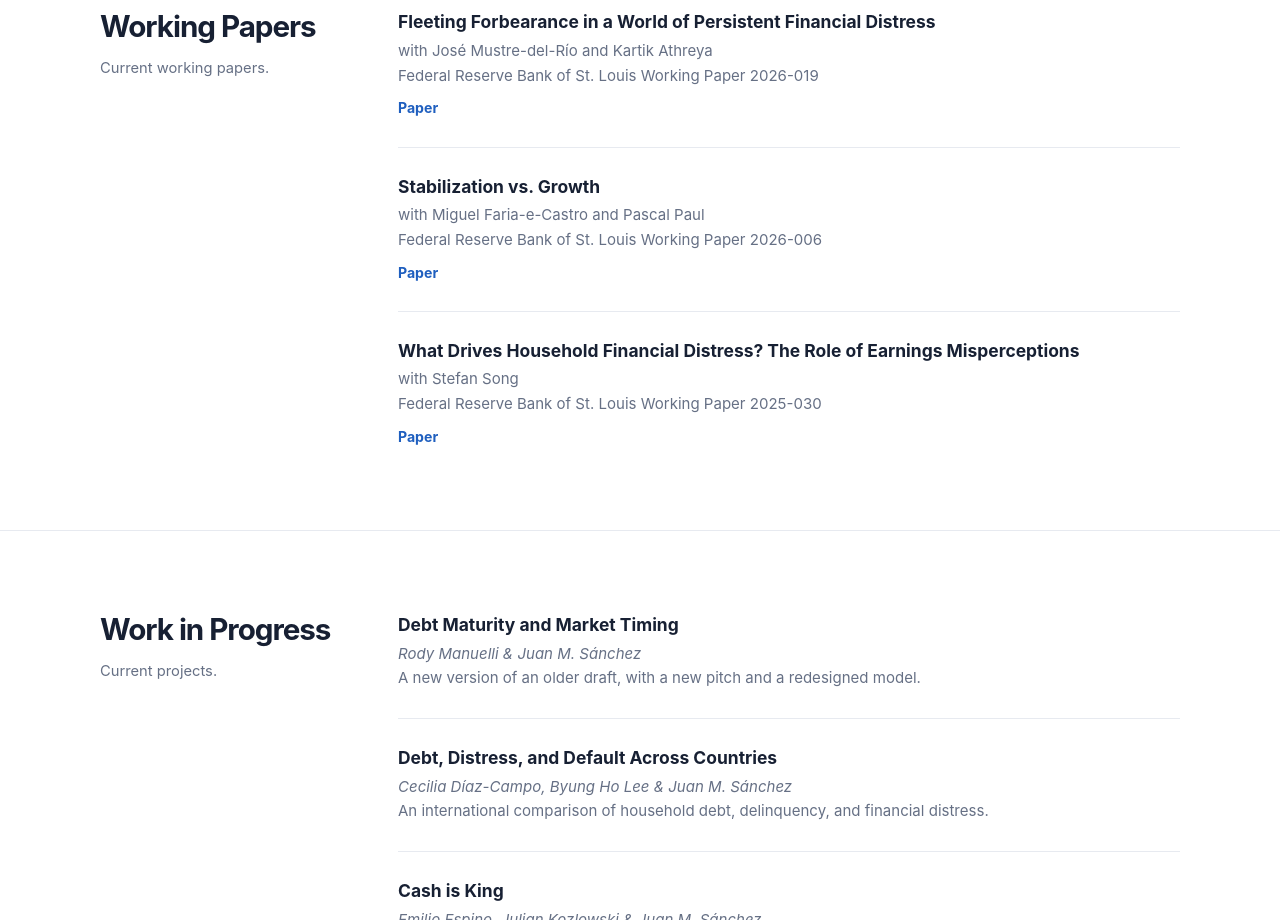
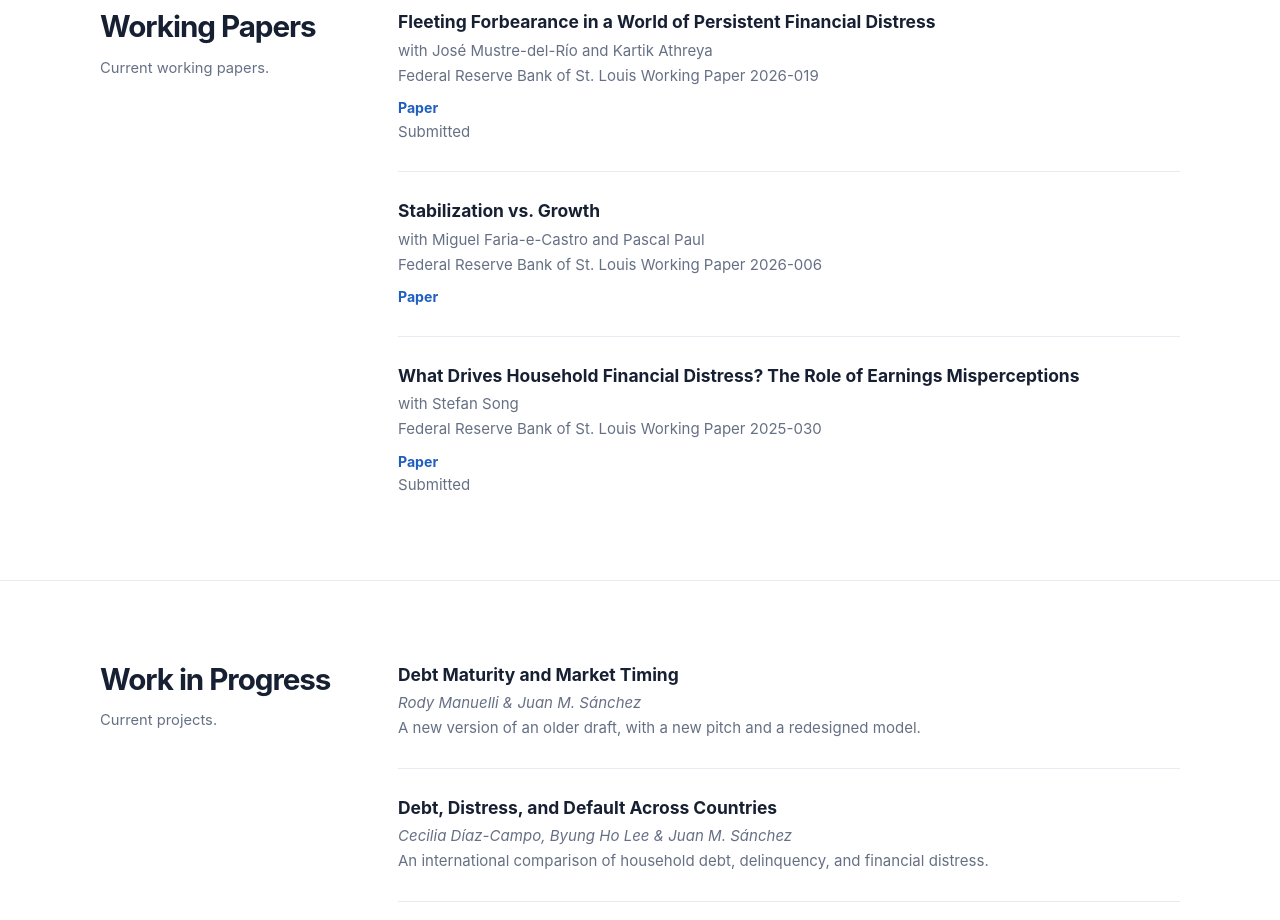
Before and after one commit to vediense/vediense.github.io, a plain HTML site: page index.html in a window 1280 px wide. Shown: the part 880-1800 px from the top of the page. Drawn offline with Linux system fonts and the light colour scheme.

Commit message:
Add submission status to paper entries
Added 'Submitted' status for two papers.

```diff
--- a/index.html
+++ b/index.html
@@ -367,6 +367,7 @@
 <div class="paper-authors">with José Mustre-del-Río and Kartik Athreya</div>
 <div class="paper-meta">Federal Reserve Bank of St. Louis Working Paper 2026-019</div>
 <div class="paper-links"><a href="https://doi.org/10.20955/wp.2026.019" rel="noopener" target="_blank">Paper</a></div>
+<div class="paper-meta">Submitted</div>
 </article>
 <article class="paper">
 <div class="paper-title">Stabilization vs. Growth</div>
@@ -379,6 +380,7 @@
 <div class="paper-authors">with Stefan Song</div>
 <div class="paper-meta">Federal Reserve Bank of St. Louis Working Paper 2025-030</div>
 <div class="paper-links"><a href="https://doi.org/10.20955/wp.2025.030" rel="noopener" target="_blank">Paper</a></div>
+<div class="paper-meta">Submitted</div>
 </article>
 
 </div>
```
